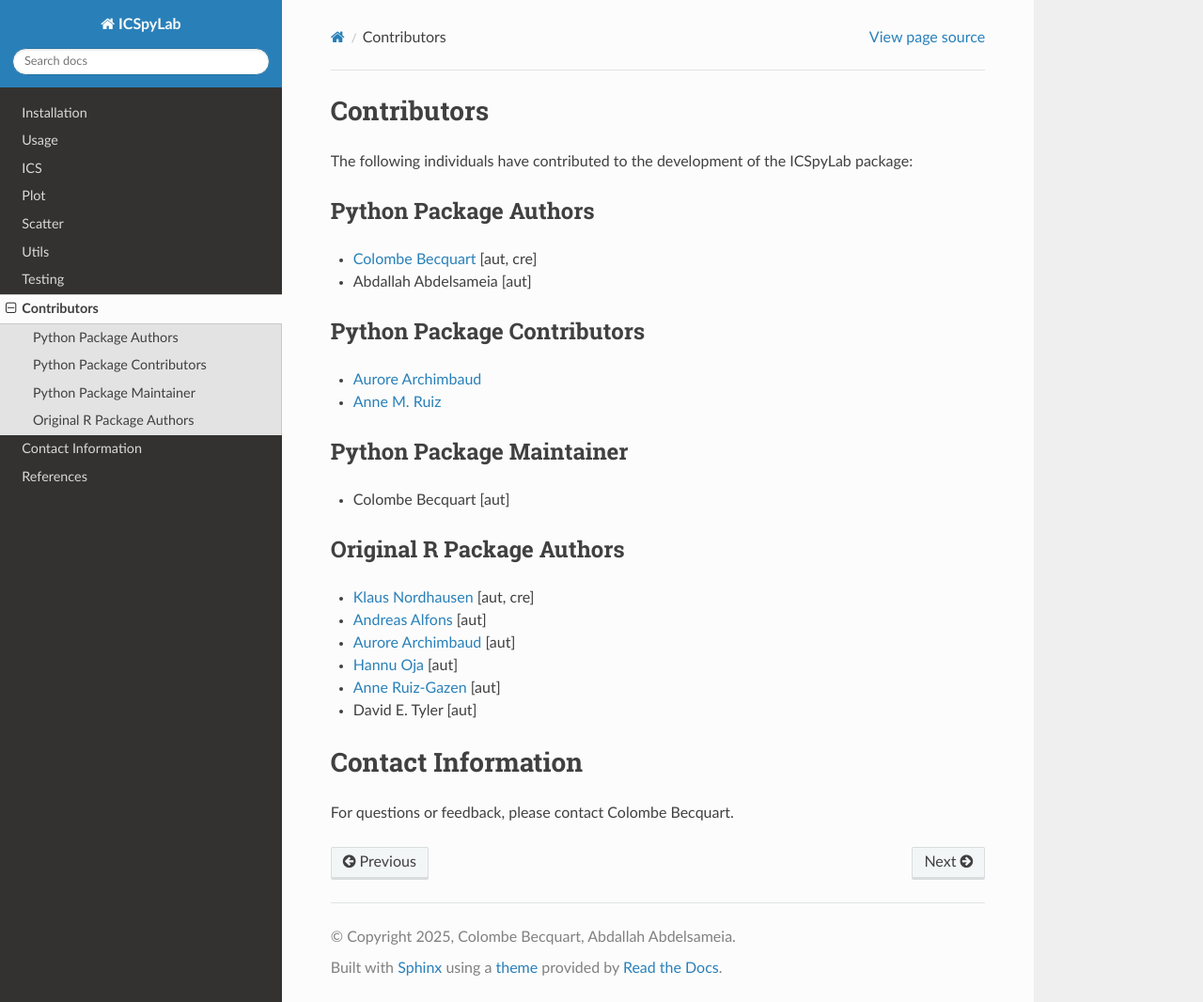
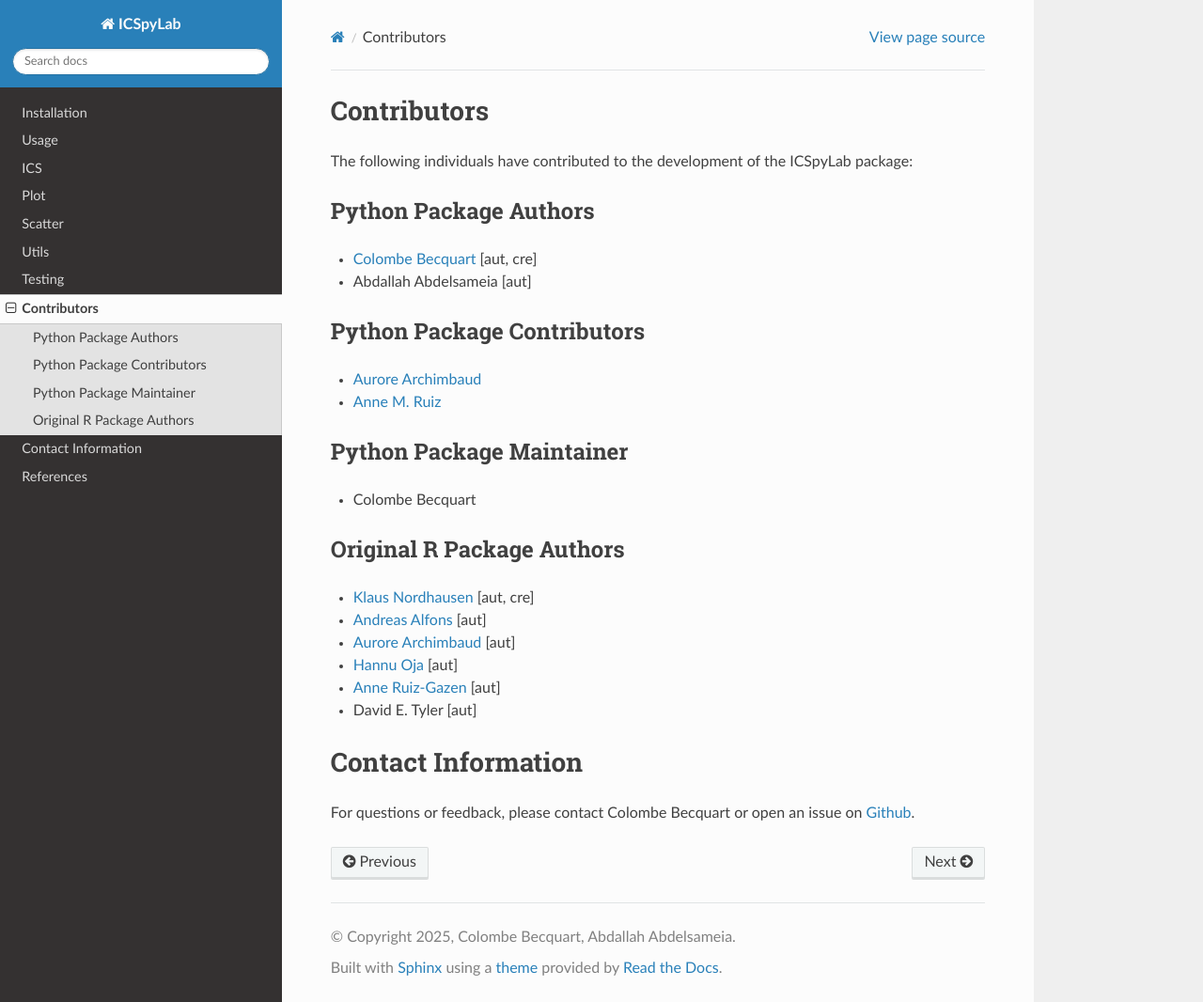
Before and after one commit to cbecquart/ICSpyLab, a Sphinx documentation site: the page built from docs/contributors.rst, in a window 1280 px wide and 1066 px high. Shown: the whole window at 94% size. Built offline with Sphinx 7.4.7 and the Read the Docs theme 3.1.0, drawn with Linux system fonts in a browser that asks for light colours.

Commit message:
Update contributors.rst

```diff
--- a/docs/contributors.rst
+++ b/docs/contributors.rst
@@ -16,7 +16,7 @@ Python Package Contributors
 
 Python Package Maintainer
 ---------------------------
-- Colombe Becquart [aut]
+- Colombe Becquart
 
 Original R Package Authors
 ---------------------------
@@ -30,4 +30,4 @@ Original R Package Authors
 Contact Information
 ===================
 
-For questions or feedback, please contact Colombe Becquart.
+For questions or feedback, please contact Colombe Becquart or open an issue on `Github <https://github.com/cbecquart/ICSpyLab>`_.
```
